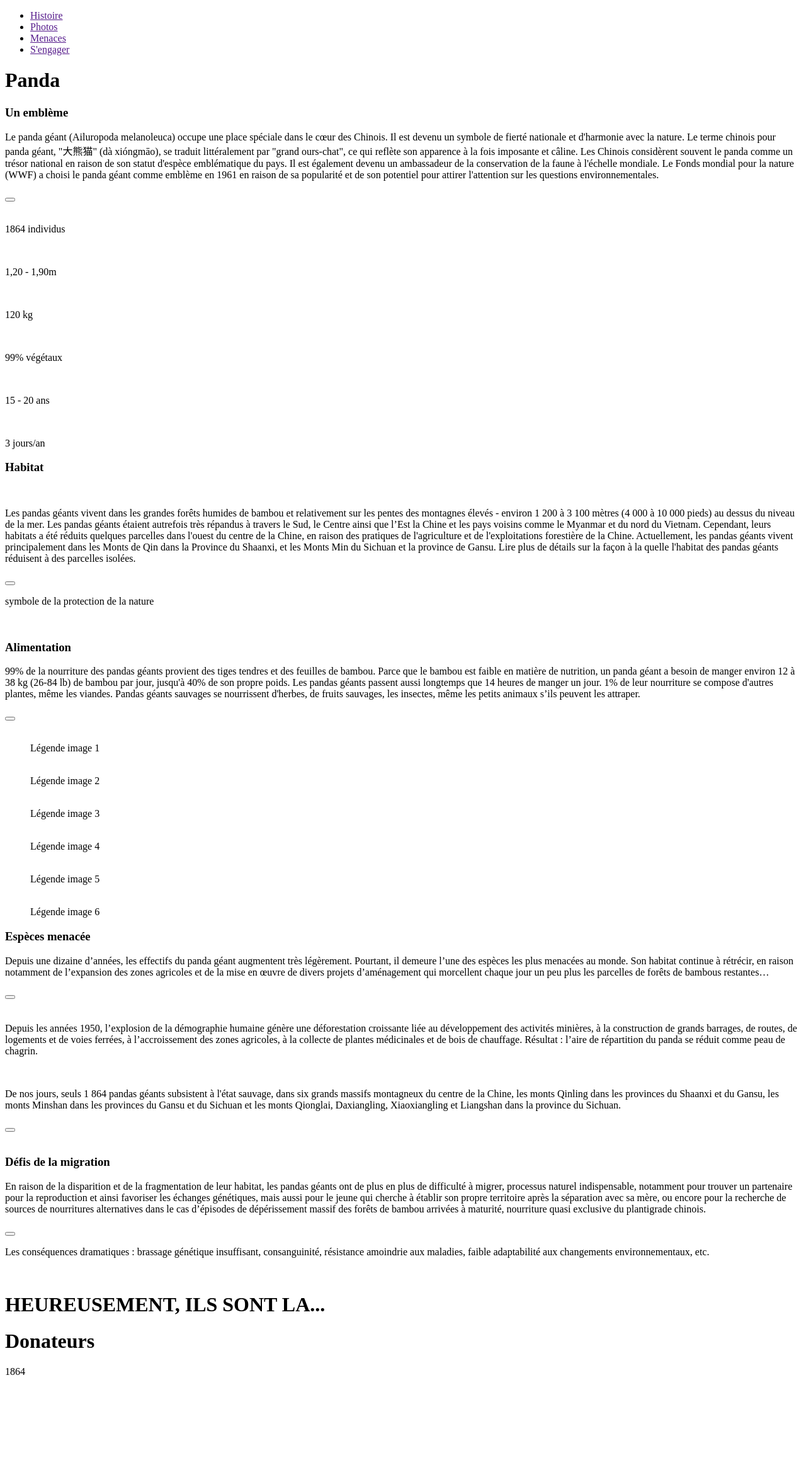
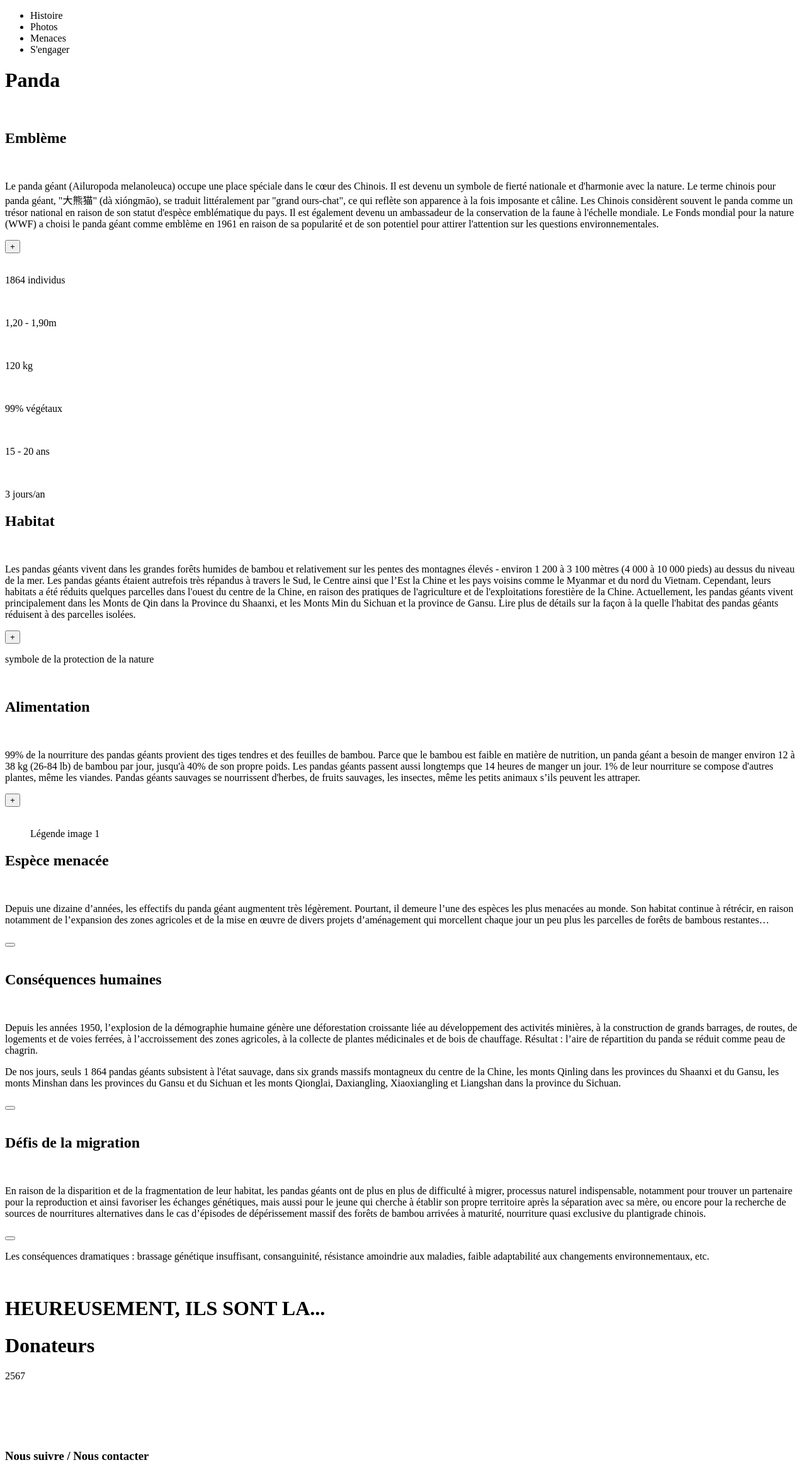
Before and after one commit to theonapoly/panda-project, a plain HTML site: page index.html in a window 1280 px wide. Shown: the whole page at 63% size. Before the commit the page ends 2319 px from the top, so only its background shows below. Drawn offline with Linux system fonts and the light colour scheme.

Commit message:
modif HTML : section>title 1 to 6

```diff
--- a/index.html
+++ b/index.html
@@ -11,11 +11,11 @@
       <!-- NAVBAR -->
       <nav class="navbar">
         <div class="navbar-logo"></div>
-        <ul class="navbar-link">
-          <li><a href="">Histoire</a></li>
-          <li><a href="">Photos</a></li>
-          <li><a href="">Menaces</a></li>
-          <li><a href="">S'engager</a></li>
+        <ul class="navbar-list">
+          <li id="history">Histoire</li>
+          <li id="pics">Photos</li>
+          <li id="warn">Menaces</li>
+          <li id="act">S'engager</li>
         </ul>
       </nav>
 
@@ -23,6 +23,7 @@
       <div class="hero-img">
         <div class="hero-title">
           <h1>Panda</h1>
+          <img src="" alt="" />
         </div>
       </div>
     </header>
@@ -32,7 +33,10 @@
       <article class="article article-white">
         <!-- SECTION 1 -->
         <section class="section section-white section-1">
-          <h1>Un emblème</h1>
+          <div>
+            <h2>Emblème</h2>
+            <img src="" alt="" />
+          </div>
           <p>
             Le panda géant (Ailuropoda melanoleuca) occupe une place spéciale
             dans le cœur des Chinois. Il est devenu un symbole de fierté
@@ -47,7 +51,7 @@
             de son potentiel pour attirer l'attention sur les questions
             environnementales.
           </p>
-          <button id="btn"></button>
+          <button class="btn">+</button>
         </section>
 
         <!-- ICONS INFOS -->
@@ -80,8 +84,10 @@
 
         <!-- SECTION 2 -->
         <section class="section section-white section-2">
-          <h1>Habitat</h1>
-          <img src="" alt="" />
+          <div>
+            <h2>Habitat</h2>
+            <img src="" alt="" />
+          </div>
           <p>
             Les pandas géants vivent dans les grandes forêts humides de bambou
             et relativement sur les pentes des montagnes élevés - environ 1 200
@@ -97,7 +103,7 @@
             détails sur la façon à la quelle l'habitat des pandas géants
             réduisent à des parcelles isolées.
           </p>
-          <button id="btn"></button>
+          <button class="btn">+</button>
         </section>
 
         <!-- TEXTE STRONG 1 WHITE-->
@@ -107,12 +113,15 @@
 
         <!-- ILLUSTRATION 1 WHITE "Le saviez-vous ?" -->
         <div class="anim-img anim-1">
-          <img src="" alt="" srcset="" />
+          <img src="" alt="" />
         </div>
 
         <!-- SECTION 3 -->
         <section class="section section-white section-3">
-          <h1>Alimentation</h1>
+          <div>
+            <h2>Alimentation</h2>
+            <img src="" alt="" />
+          </div>
           <p>
             99% de la nourriture des pandas géants provient des tiges tendres et
             des feuilles de bambou. Parce que le bambou est faible en matière de
@@ -124,35 +133,15 @@
             sauvages, les insectes, même les petits animaux s’ils peuvent les
             attraper.
           </p>
-          <button id="btn"></button>
+          <button class="btn">+</button>
         </section>
       </article>
 
       <!-- CARROUSEL -->
-      <div class="main-carrousel">
-        <figure class="item item-1">
+      <div class="carrousel">
+        <figure class="frame">
           <img src="" alt="" />
           <figcaption>Légende image 1</figcaption>
-        </figure>
-        <figure class="item item-2">
-          <img src="" alt="" />
-          <figcaption>Légende image 2</figcaption>
-        </figure>
-        <figure class="item item-3">
-          <img src="" alt="" />
-          <figcaption>Légende image 3</figcaption>
-        </figure>
-        <figure class="item item-4">
-          <img src="" alt="" />
-          <figcaption>Légende image 4</figcaption>
-        </figure>
-        <figure class="item item-5">
-          <img src="" alt="" />
-          <figcaption>Légende image 5</figcaption>
-        </figure>
-        <figure class="item item-6">
-          <img src="" alt="" />
-          <figcaption>Légende image 6</figcaption>
         </figure>
       </div>
 
@@ -160,7 +149,10 @@
       <article class="article article-white">
         <!-- SECTION 4 -->
         <section class="section section-black section-4">
-          <h1>Espèces menacée</h1>
+          <div>
+            <h2>Espèce menacée</h2>
+            <img src="" alt="" />
+          </div>
           <p>
             Depuis une dizaine d’années, les effectifs du panda géant augmentent
             très légèrement. Pourtant, il demeure l’une des espèces les plus
@@ -169,17 +161,20 @@
             de divers projets d’aménagement qui morcellent chaque jour un peu
             plus les parcelles de forêts de bambous restantes…
           </p>
-          <button id="btn"></button>
+          <button class="btn"></button>
         </section>
 
         <!-- ILLUSTRATION 2 BLACK "Le saviez-vous ?" -->
         <div class="anim-img anim-2">
-          <img src="" alt="" srcset="" />
+          <img src="" alt="" />
         </div>
 
         <!-- SECTION 5 -->
         <section class="section section-black section-5">
-          <h1></h1>
+          <div>
+            <h2>Conséquences humaines</h2>
+            <img src="" alt="" />
+          </div>
           <p>
             Depuis les années 1950, l’explosion de la démographie humaine génère
             une déforestation croissante liée au développement des activités
@@ -189,7 +184,7 @@
             chauffage. Résultat : l’aire de répartition du panda se réduit comme
             peau de chagrin.
           </p>
-          <br />
+          <!-- br -->
           <p>
             De nos jours, seuls 1 864 pandas géants subsistent à l'état sauvage,
             dans six grands massifs montagneux du centre de la Chine, les monts
@@ -197,17 +192,20 @@
             dans les provinces du Gansu et du Sichuan et les monts Qionglai,
             Daxiangling, Xiaoxiangling et Liangshan dans la province du Sichuan.
           </p>
-          <button id="btn"></button>
+          <button class="btn"></button>
         </section>
 
         <!-- ILLUSTRATION 3 BLACK "Le saviez-vous ?" -->
         <div class="anim-img anim-3">
-          <img src="" alt="" srcset="" />
+          <img src="" alt="" />
         </div>
 
         <!-- SECTION 6 -->
         <section class="section section-black section-6">
-          <h1>Défis de la migration</h1>
+          <div>
+            <h2>Défis de la migration</h2>
+            <img src="" alt="" />
+          </div>
           <p>
             En raison de la disparition et de la fragmentation de leur habitat,
             les pandas géants ont de plus en plus de difficulté à migrer,
@@ -219,7 +217,7 @@
             d’épisodes de dépérissement massif des forêts de bambou arrivées à
             maturité, nourriture quasi exclusive du plantigrade chinois.
           </p>
-          <button id="btn"></button>
+          <button class="btn"></button>
         </section>
       </article>
 
@@ -241,27 +239,29 @@
       <!-- CARD ENUMERATEUR DE DONATEURS  -->
       <div class="card-donors">
         <h1>Donateurs</h1>
-        <p>1864</p>
+        <p>2567</p>
       </div>
 
       <!-- CARDS ASSOCIATIONS PROTECTION ANIMAL -->
-      <div class="card-association card-wwf">
+      <div class="card-asso card-wwf">
         <img src="" alt="" />
       </div>
-      <div class="card-association card-beauval">
+      <div class="card-asso card-beauval">
         <img src="" alt="" />
       </div>
-      <div class="card-association card-lpo">
+      <div class="card-asso card-lpo">
         <img src="" alt="" />
       </div>
-      <div class="card-association card-ifaw">
+      <div class="card-asso card-ifaw">
         <img src="" alt="" />
       </div>
     </main>
     <!-- FOOTER -->
     <footer>
       <!-- TITRE FOOTER -->
-      <div class="title-footer"></div>
+      <div class="title-footer">
+        <h3>Nous suivre / Nous contacter</h3>
+      </div>
 
       <!-- ICONS RESEAUX SOCIAUX -->
       <div class="icons-networks">
@@ -274,6 +274,7 @@
       <!-- ILLUSTRATION FOOTER -->
       <div class="footer-img">
         <img src="" alt="" />
+        <p></p>
       </div>
     </footer>
     <script src="./index.js"></script>
```
Also changed, not shown: 3 other files.
